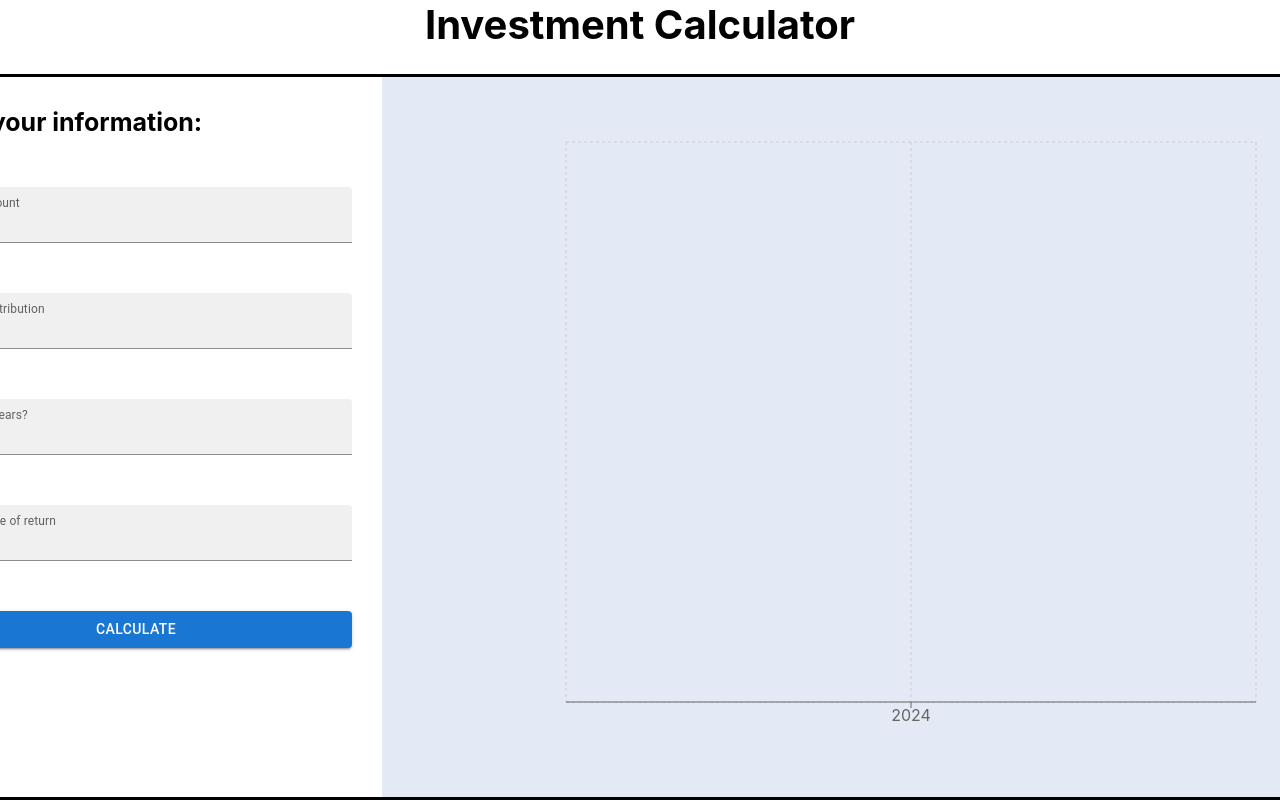
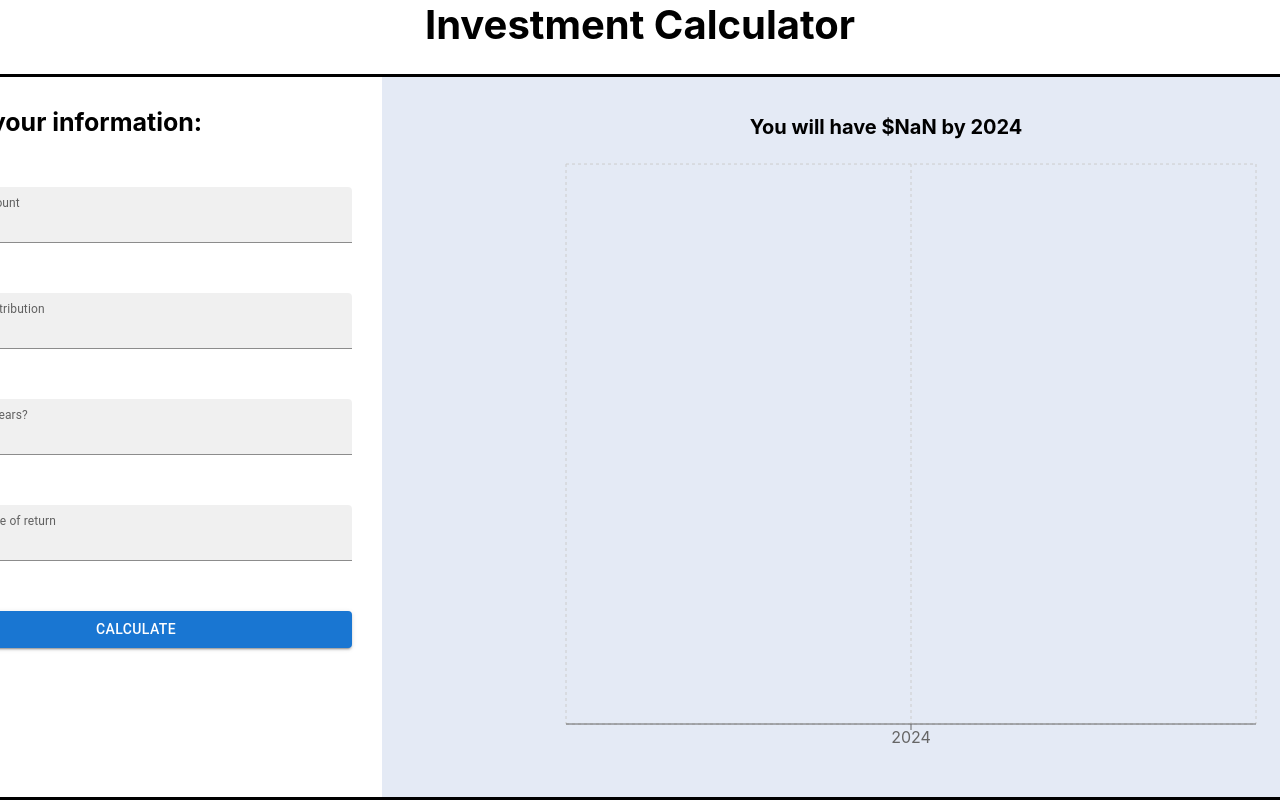
Before and after one commit to smm3123/Recharts-Investment-Calculator, a React (Create React App) app: page / in a window 1280 px wide. Both pictures are taken after typing "Sample", "Sample", "Sample", "Sample" into the empty fields and a click on the button "CALCULATE". Shown: the top 800 px of the page. Built offline with nearby package versions, Linux system fonts and the light colour scheme.

Commit message:
Add final amount to visualization

```diff
--- a/src/components/Chart.jsx
+++ b/src/components/Chart.jsx
@@ -6,7 +6,19 @@ import { LineChart, Line, XAxis, YAxis, CartesianGrid, Tooltip, Legend } from 'r
 const EmptyState = () => <Box>Fill in some values to get started</Box>;
 
 const Visualization = ({ yearlyReturns }) => {
+  const finalYear = yearlyReturns[yearlyReturns.length - 1];
+
   return (
+    <Box
+      sx={{
+        display: 'flex',
+        flexDirection: 'column',
+        alignItems: 'center',
+      }}
+    >
+      <Box sx={{ fontWeight: "bold", fontSize: '20px', mb: '20px' }}>
+        {`You will have $${finalYear.amount} by ${finalYear.year}`}
+      </Box>
       <LineChart
         width={800}
         height={600}
@@ -24,6 +36,7 @@ const Visualization = ({ yearlyReturns }) => {
         <Tooltip />
         <Line type="monotone" dataKey="amount" stroke="#8884d8" activeDot={{ r: 8 }} />
       </LineChart>
+    </Box>
   )
 }
 const Chart = ({ yearlyReturns }) => {
```
Lines whose indentation alone changed are shown as unchanged.
